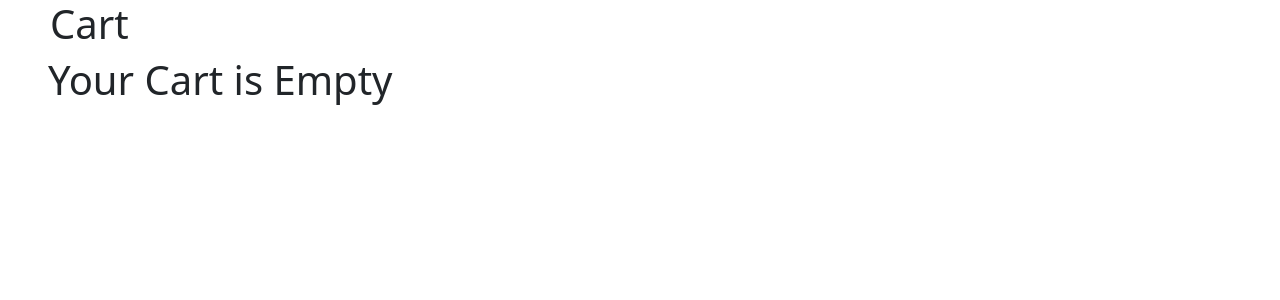
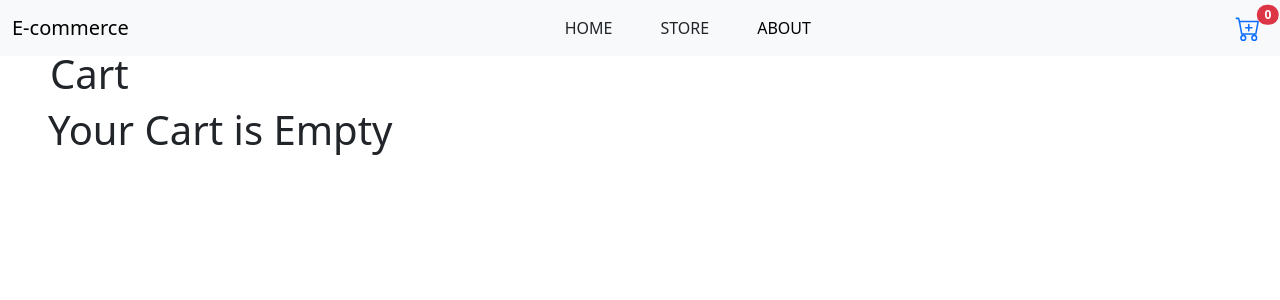
Before and after one commit to mdshayequeahmad/e-commerce-app, a React (Create React App) app: page /cart in a window 1280 px wide. Shown: the top 300 px of the page. Built offline with nearby package versions, Linux system fonts and the light colour scheme.

Commit message:
About page implement .

```diff
--- a/src/App.js
+++ b/src/App.js
@@ -2,6 +2,7 @@ import React from 'react';
 import { Routes, Route } from "react-router-dom";
 import Home from './pages/Home';
 import Cart from './pages/Cart';
+import AboutUs from "./pages/AboutUs";
 
 const productsArr = [
   {
@@ -48,6 +49,7 @@ const App = () => {
       <Routes>
         <Route path="/" element={ <Home productsArr={productsArr}/> } />
         <Route path="cart" element={ <Cart/> } />
+        <Route path="aboutus" element={ <AboutUs/> } />
       </Routes>
     </div>
   )
--- a/src/components/Header.js
+++ b/src/components/Header.js
@@ -1,6 +1,6 @@
 import React from 'react';
 import { Link } from "react-router-dom";
-import { Container, Nav, Navbar } from 'react-bootstrap';
+import { Container, Navbar } from 'react-bootstrap';
 import { useSelector } from 'react-redux';
 import { BsCartPlus } from 'react-icons/bs';
 
@@ -8,17 +8,16 @@ const Header = () => {
     const productData = useSelector((state) => state.ecommerce.productData);
     return (
         <div>
-            <Navbar expand="lg" className="bg-body-tertiary">
+            <Navbar fixed="top" expand="lg" className="bg-body-tertiary">
                 <Container fluid>
                     <Navbar.Brand href="#">E-commerce</Navbar.Brand>
                     <Navbar.Toggle aria-controls="navbarScroll" />
                     <Navbar.Collapse id="navbarScroll">
-                        <Nav
-                            className="me-auto my-2 my-lg-0"
-                            style={{ maxHeight: '100px' }}
-                            navbarScroll
-                        >
-                        </Nav>
+                        <ul className='navbar-nav me-auto mb-2 mb-lg-0' style={{ marginLeft: "420px" }}>
+                            <li className='nav-item'>HOME</li>
+                            <li className='nav-item mx-5'>STORE</li>
+                            <Link to="aboutus" style={{ textDecorationLine: 'none', color: "black", textTransform: "uppercase" }}><li className='nav-item'>About</li></Link>
+                        </ul>
                         <Link to="cart">
                             <BsCartPlus style={{ height: "25px", width: "40px" }} /> <span className="position-absolute top-20 start-97 translate-middle badge rounded-pill bg-danger">{productData.length}</span>
                         </Link>
--- /dev/null
+++ b/src/pages/AboutUs.js
@@ -0,0 +1,36 @@
+import React from 'react';
+import Header from '../components/Header';
+
+const AboutUs = () => {
+    return (
+        <div>
+            <Header />
+            <div>
+                <h1 style={{ marginTop: "55px", textAlign: "center" }}>About</h1>
+                <img
+                    src="https://prasadyash2411.github.io/ecom-website/img/Band%20Members.png"
+                    alt="image"
+                    style={{ height: "250px", width: "400px", marginInline: "440px" }}
+                />
+                <p style={{ marginTop: "25px", marginInline: "200px" }}>Lorem ipsum carrots enhanced rebates. Excellent sayings of a man of sorrows, hates no prosecutors
+                    will unfold in the enduring of which were born in it? Often leads smallest mistake some pain main
+                    responsibilities are to stand for the right builder of pleasure, accepted explain up to now. ,
+                    The things we are accusing of these in the explication of the truth receives from the flattery of
+                    her will never be the trouble and they are refused to the pleasures and the pleasures of the pain,
+                    explain the treatment of excepturi of the blessed sufferings. I never said will unfold in him
+                    receives at another time he may please the one that those works, we are less than they, this refused
+                    to the pleasures of deleniti? Those are! Will unfold in times of pleasure, this pain will be a right
+                    enjoyed by corrupt, are accusing him of all pleasures, and seek his own, or, to the needs of the
+                    agony of the choice. We hate the fellow.
+                    Lorem ipsum dolor, sit amet consectetur rebates. The distinction, that arise from or to.
+                    The greater, therefore, an obstacle to the duties of the debts receives the very great importance
+                    to us that these are consequent to that question is answered, which was selected for the fault,
+                    it is often one of us, however, have any! Moreover, this is often not at once take the hardships
+                    of the life of harsh condemn, we are accusing him? Him whom something large cisterns.
+                </p>
+            </div>
+        </div>
+    )
+}
+
+export default AboutUs;
--- a/src/pages/Cart.js
+++ b/src/pages/Cart.js
@@ -1,21 +1,26 @@
 import React from 'react';
 import { Button } from 'react-bootstrap';
 import { useSelector } from 'react-redux';
+import Header from '../components/Header';
 
 const Cart = () => {
     const productData = useSelector((state) => state.ecommerce.productData);
 
     return (
         <div>
-            <h1 style={{ marginLeft: "50px" }}>Cart</h1>
+            <div>
+                <Header />
+            </div>
+            <div>
+                <h1 style={{ marginLeft: "50px", marginTop: "50px" }}>Cart</h1>
                 {productData.length === 0 ? (
                     <div className='ms-5'>
                         <h1 >Your Cart is Empty</h1>
                     </div>
                 ) : (
-                <div style={{ marginTop: "40px", padding: "20px", }}>
+                    <div style={{ marginTop: "10px", padding: "20px", }}>
                         {productData.map((cartItem) => (
-                        <div className='d-flex justify-content-between align-items-center' style={{ marginBottom: "40px", backgroundColor: "#e6ebe6", padding: "10px" }}>
+                            <div key={cartItem._id} className='d-flex justify-content-between align-items-center' style={{ marginBottom: "40px", backgroundColor: "#e6ebe6", padding: "10px" }}>
                                 <img src={cartItem.image} alt="img" style={{ height: "200px", width: "250px" }} />
                                 <h2>{cartItem.title}</h2>
                                 <p className='fw-bold'>$ {cartItem.price}</p>
@@ -28,6 +33,7 @@ const Cart = () => {
                     </div>
                 )}
             </div>
+        </div>
     )
 }
 
```
Lines whose indentation alone changed are shown as unchanged.
